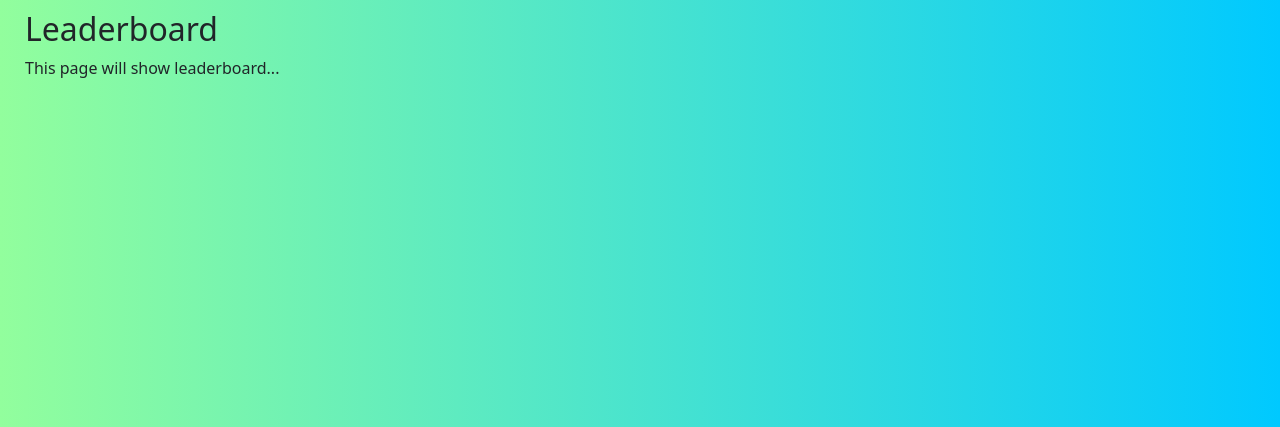
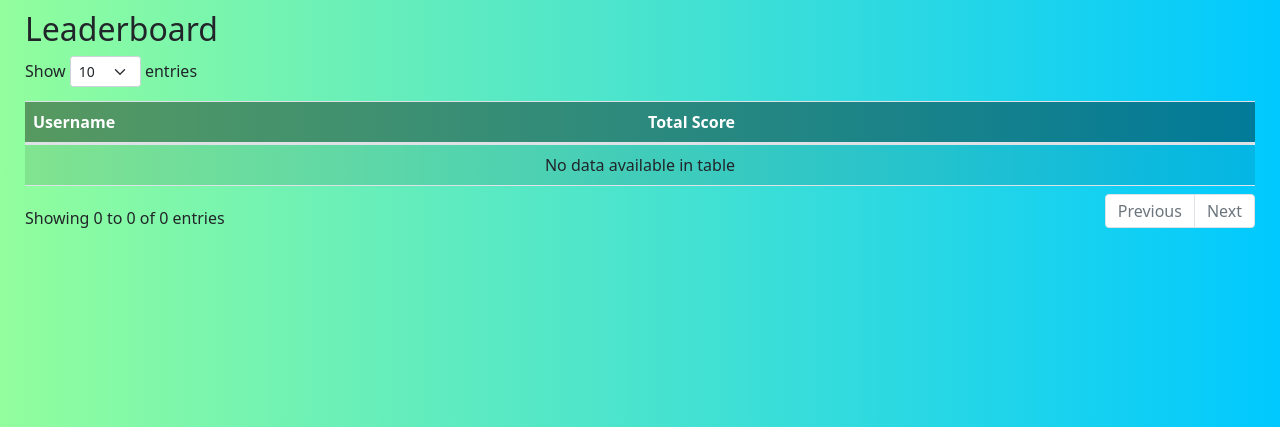
Before and after one commit to RajatSingh08/geekjudge, a Django app: template OnlineJudge/OJ/templates/OJ/leaderboard.html in a window 1280 px wide. Shown: the part 86-513 px from the top of the page. Run offline with Django 3.2, Linux system fonts and the light colour scheme; the template is opened without the code that fills it, so the values that code supplies are empty; some libraries are stand-ins or nearby versions.

Commit message:
Add leaderboard table with pagination

```diff
--- a/OnlineJudge/OJ/templates/OJ/leaderboard.html
+++ b/OnlineJudge/OJ/templates/OJ/leaderboard.html
@@ -2,5 +2,22 @@
 
 {% block content %}
 <h2>Leaderboard</h2>
-<p>This page will show leaderboard...</p>
+
+<table id="leaderboard_list" class="table table-striped" style="width:100%">
+    <thead style="background-color: rgba(0, 0, 0, 0.395) !important; color:
+        white !important;">
+        <tr>
+            <th style="width:50%"><b>Username</b></th>
+            <th style="width:50%"><b>Total Score</b></th>
+        </tr>
+    </thead>
+    <tbody>
+        {% for coder in coders %}
+        <tr>
+            <td style="color: indigo;"><b>{{coder.username}}</b></td>
+            <td>{{coder.total_score}}</td>
+        </tr>
+        {% endfor %}
+    </tbody>
+</table>
 {% endblock %}
--- a/OnlineJudge/OJ/views.py
+++ b/OnlineJudge/OJ/views.py
@@ -139,4 +139,5 @@ def allSubmissionPage(request):
 # Diplay the leaderboard
 @login_required(login_url='login')
 def leaderboardPage(request):
-    return render(request, 'OJ/leaderboard.html')
+    coders = User.objects.all()
+    return render(request, 'OJ/leaderboard.html', {'coders': coders})
--- a/OnlineJudge/static/javascript/sort.js
+++ b/OnlineJudge/static/javascript/sort.js
@@ -7,3 +7,10 @@ $(document).ready(function () {
         ordering: false,
     });
 });
+
+$(document).ready(function () {
+    $('#leaderboard_list').DataTable({
+        ordering: false,
+        "searching": false
+    });
+});
```
Also changed, not shown: OnlineJudge/db.sqlite3.
